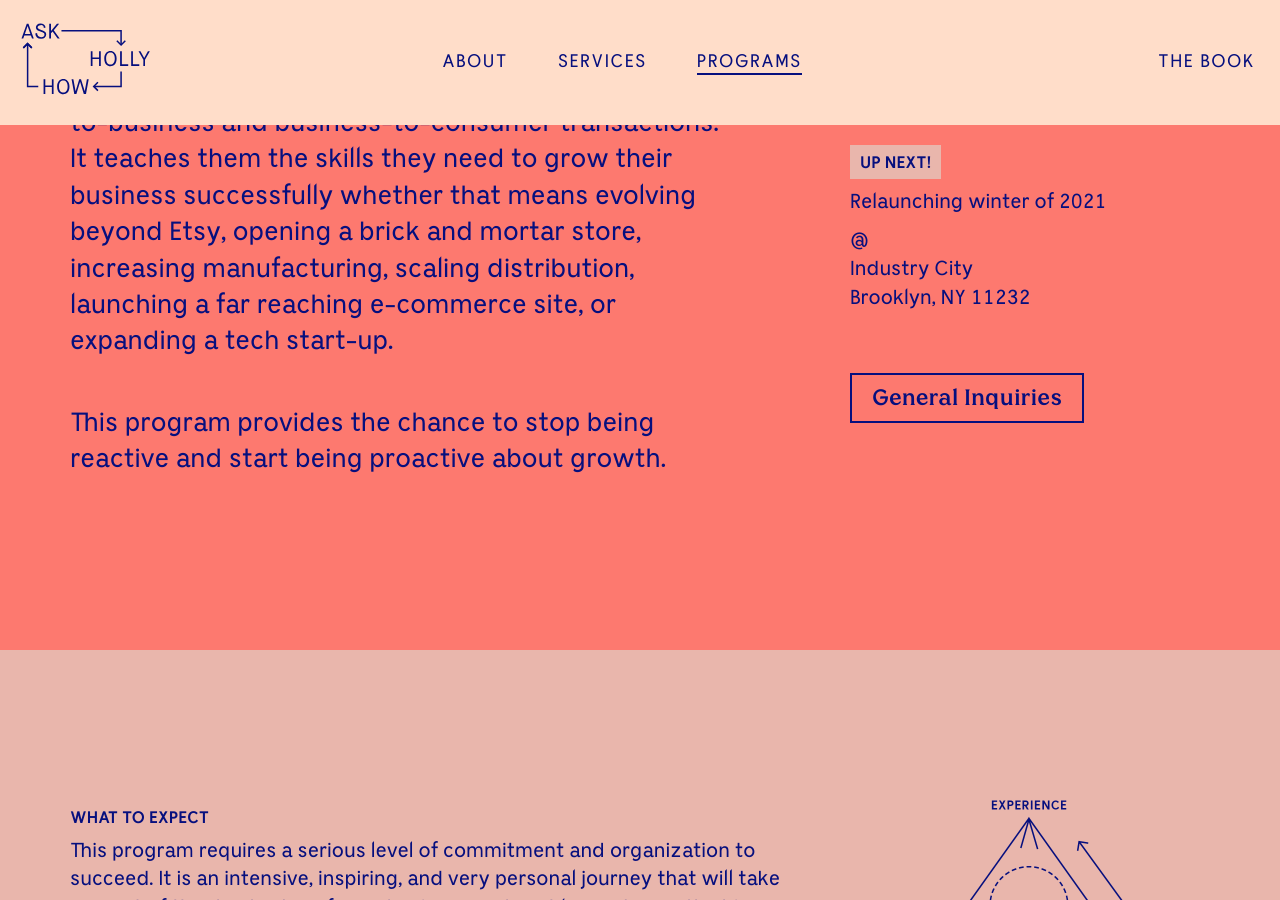
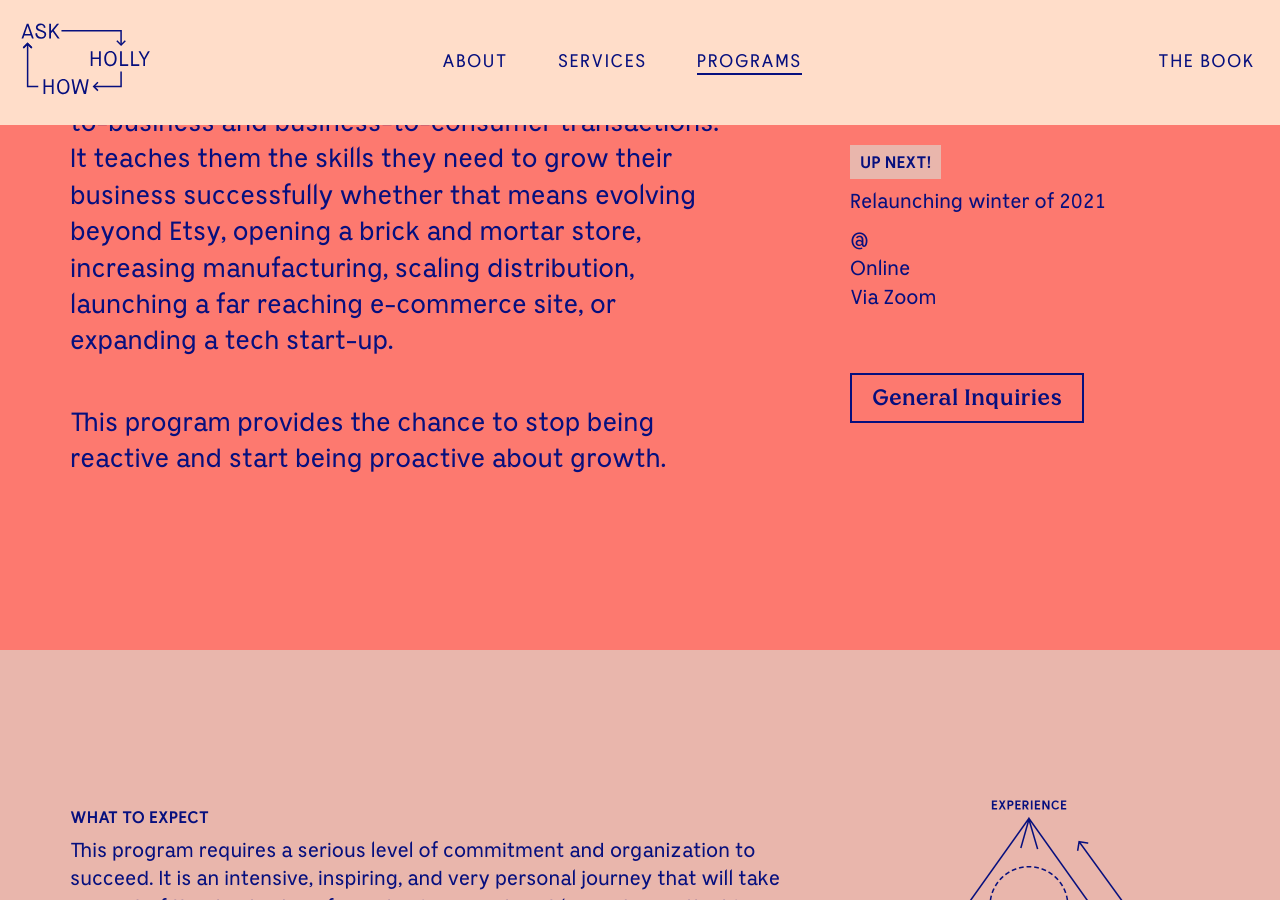
Before and after one commit to hollyhoward78/ask-holly-how, a Jekyll site: the page built from _pages/programs.md, in a window 1280 px wide and 900 px high, scrolled down 742 px. Built offline with Jekyll 4.4.1, drawn with Linux system fonts in a browser that asks for light colours; a script that is not in the unit is left out.

Commit message:
Update programs.html

```diff
--- a/_layouts/programs.html
+++ b/_layouts/programs.html
@@ -41,8 +41,8 @@ layout: base
           <h6 class="up-next m-xs-t-2">Up Next!</h6>
             <p>Relaunching winter of 2021</p>
             @<br/>
-          <p>Industry City<br/>
-            Brooklyn, NY 11232</p>
+          <p>Online<br/>
+            Via Zoom</p>
             {{/* <p class="caption"> This program is currently being taught at Industry City Innovation Lab in partnership with SBIDC and JP Morgan through the initiative <a href="http://www.sbidc.org/services/business-services/plan-for-growth/" target="_blank">Plan for Growth</a></p> */}}
           <a href="mailto:hhoward@askhollyhow.com" target="_blank"><button class="btn-md serif bold m-xs-t-2">General Inquiries</button></a>
         </div>
```
